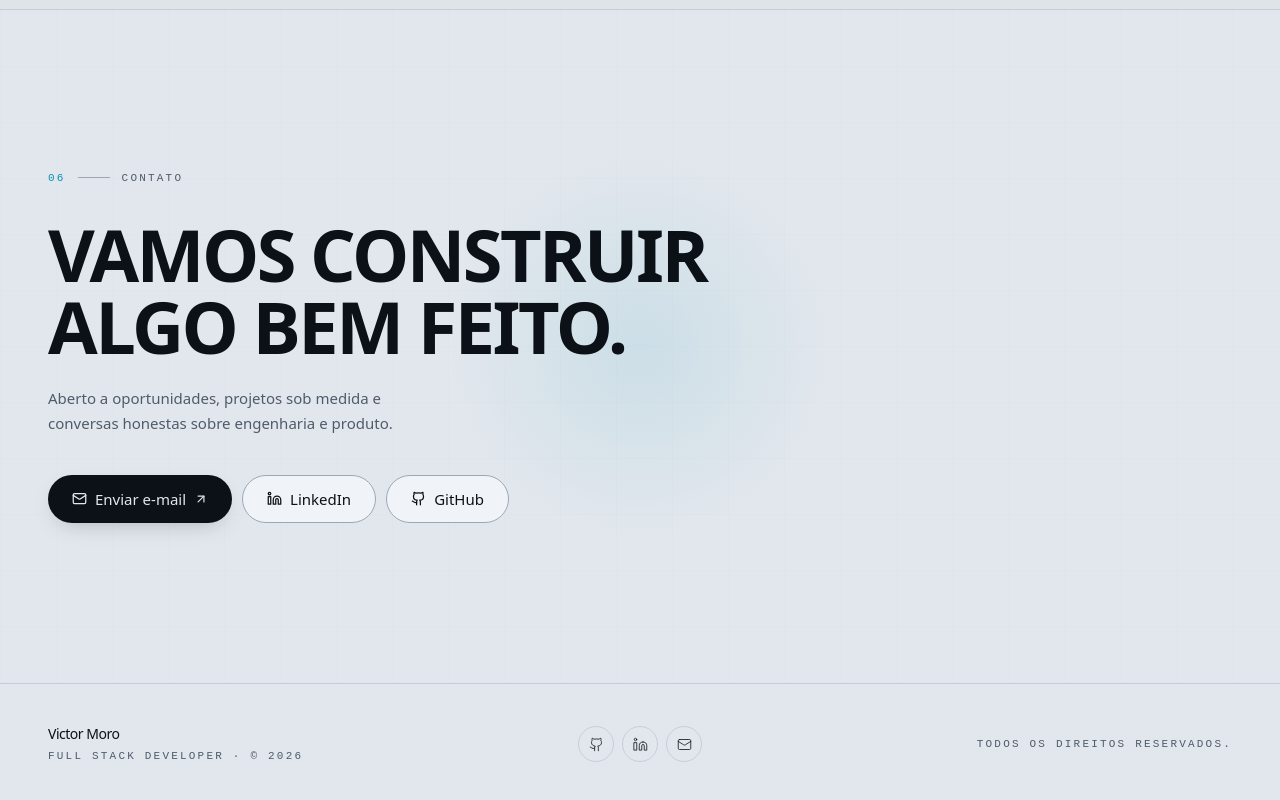
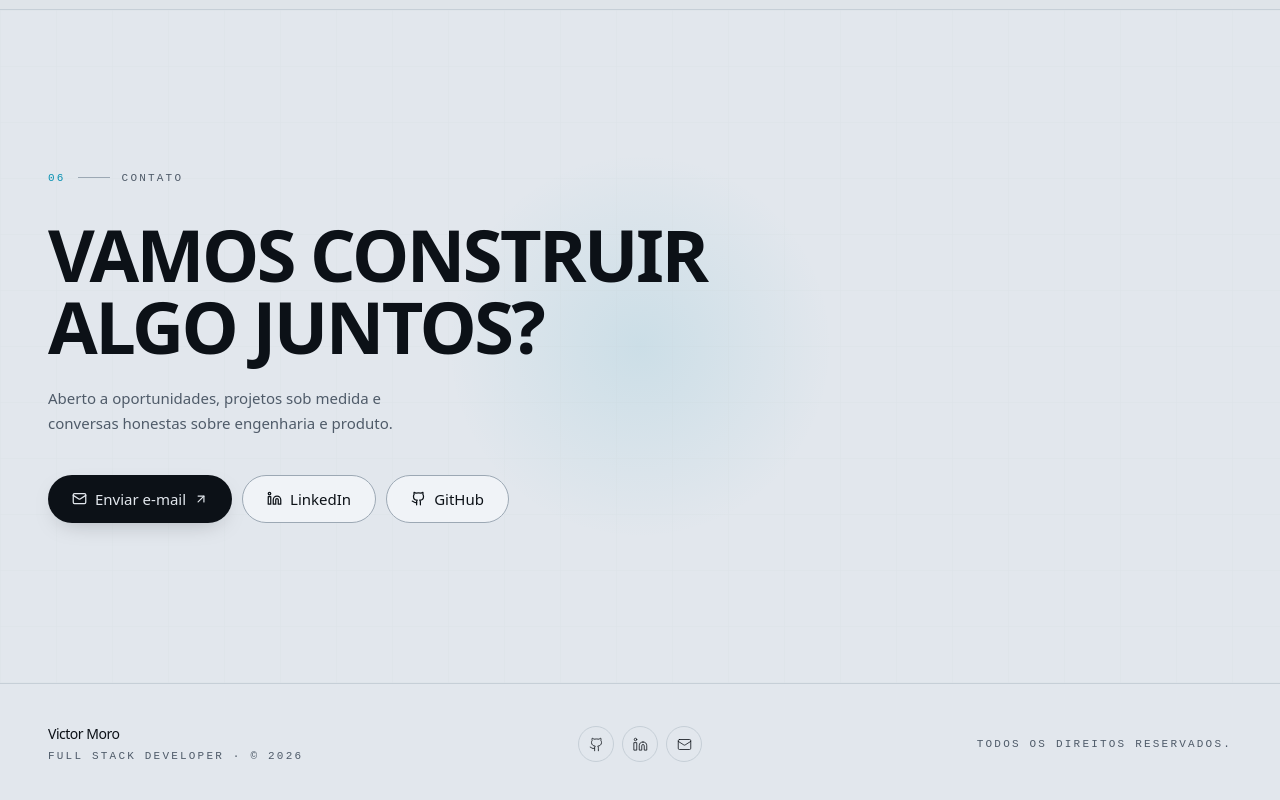
Before and after one commit to Victormoroo/Portfolio_Victor_Dev, a React (Vite) app: page / in a window 1280 px wide. Shown: the part 9052-9852 px from the top of the page. Built offline with nearby package versions, Linux system fonts and the light colour scheme.

Commit message:
chore(content): rephrase contact CTA from "well-crafted" to "together"
Trades the somewhat formal "Vamos construir algo bem feito." /
"Let's build something well-crafted." for a warmer, more inviting
question that opens space for collaboration instead of declaring
craftsmanship.

```diff
--- a/src/data/content.ts
+++ b/src/data/content.ts
@@ -233,8 +233,8 @@ export const content = {
   contact: {
     label: { pt: 'Contato', en: 'Contact' },
     title: {
-      pt: 'Vamos construir algo bem feito.',
-      en: "Let's build something well-crafted.",
+      pt: 'Vamos construir algo juntos?',
+      en: "Let's build something together?",
     },
     sub: {
       pt: 'Aberto a oportunidades, projetos sob medida e conversas honestas sobre engenharia e produto.',
```
